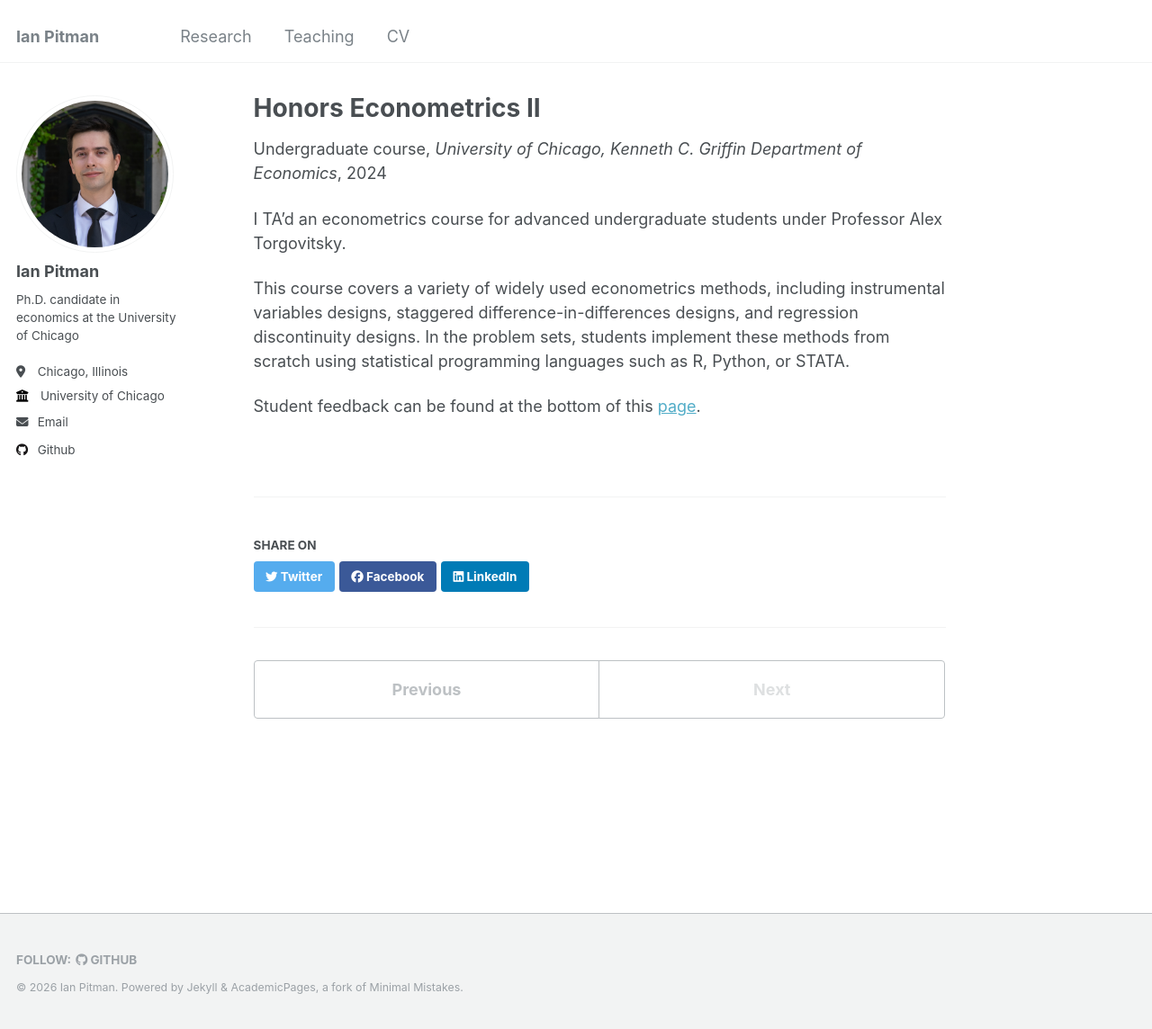
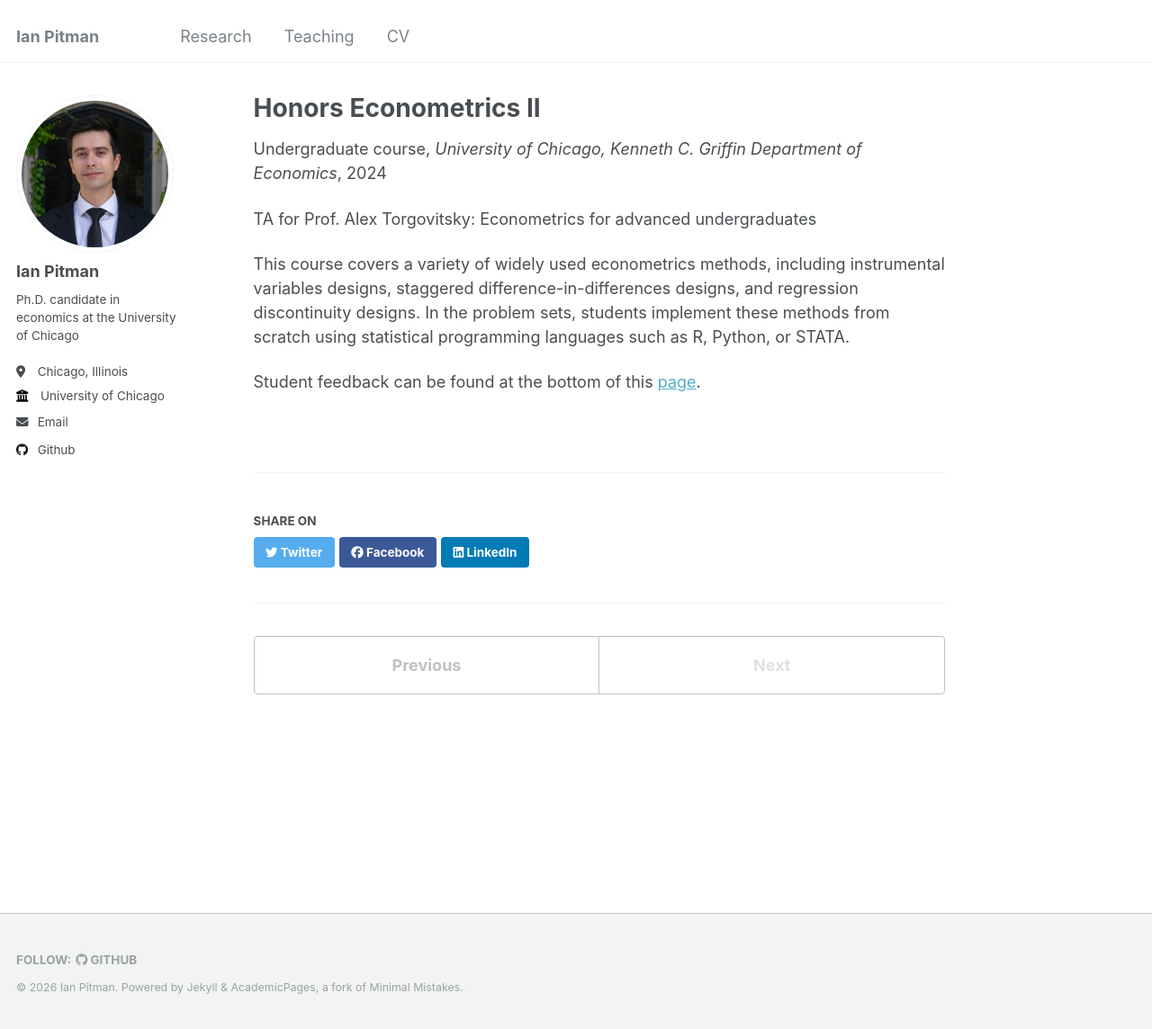
Before and after one commit to ipitman/ipitman.github.io, a Jekyll site: the page built from _teaching/Honors-Econometrics-II.md, in a window 1280 px wide and 1144 px high. Shown: the whole window at 90% size. Built offline with Jekyll 4.4.1, drawn with Linux system fonts in a browser that asks for light colours.

Commit message:
Removed TA'd

```diff
--- a/_teaching/Honors-Econometrics-II.md
+++ b/_teaching/Honors-Econometrics-II.md
@@ -7,7 +7,7 @@ venue: "University of Chicago, Kenneth C. Griffin Department of Economics"
 date: 2024-04-01
 ---
 
-I TA'd an econometrics course for advanced undergraduate students under Professor Alex Torgovitsky.
+TA for Prof. Alex Torgovitsky: Econometrics for advanced undergraduates
 
 This course covers a variety of widely used econometrics methods, including instrumental variables designs, staggered difference-in-differences designs, and regression discontinuity designs. In the problem sets, students implement these methods from scratch using statistical programming languages such as R, Python, or STATA.
 
```
